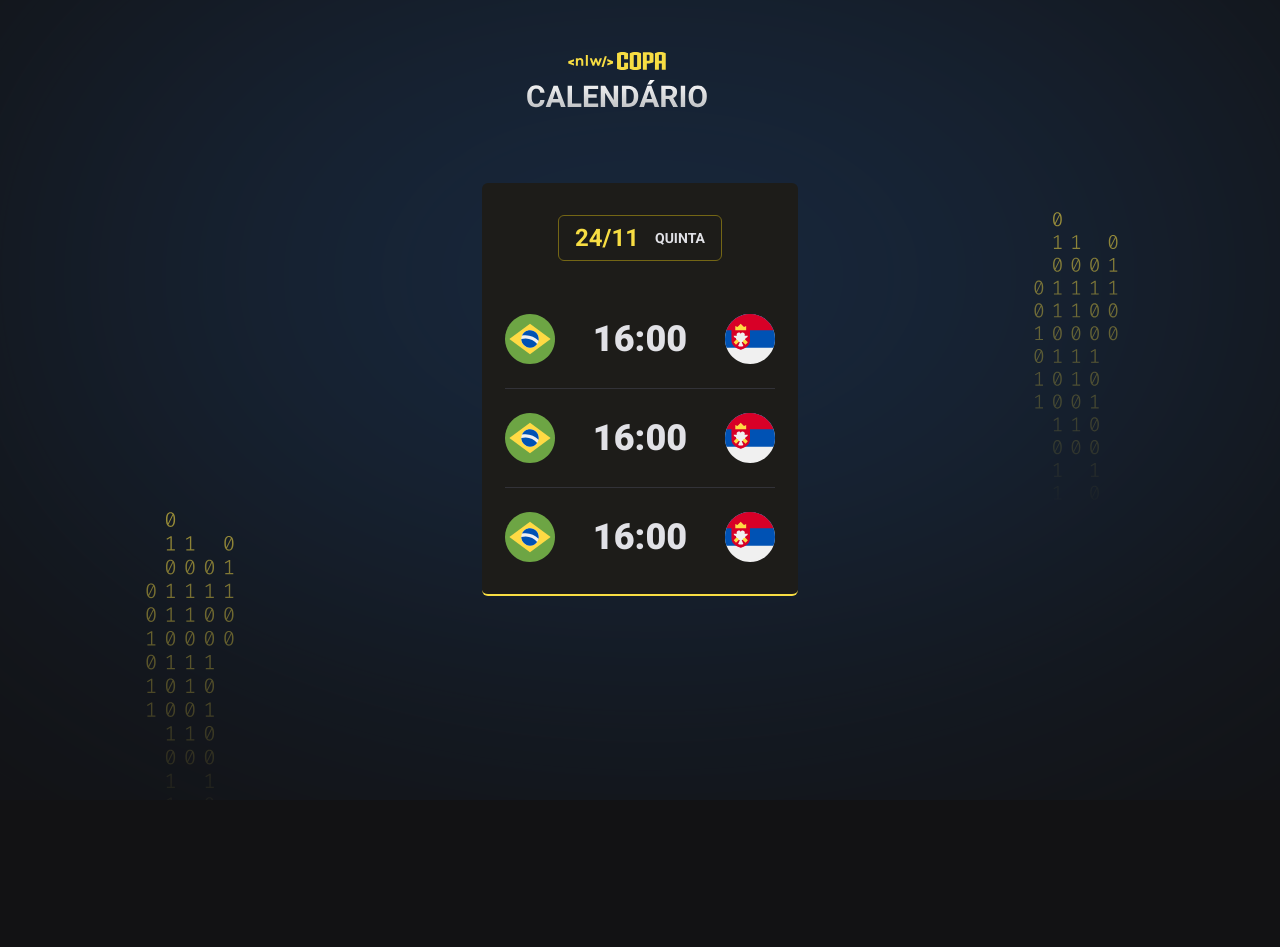
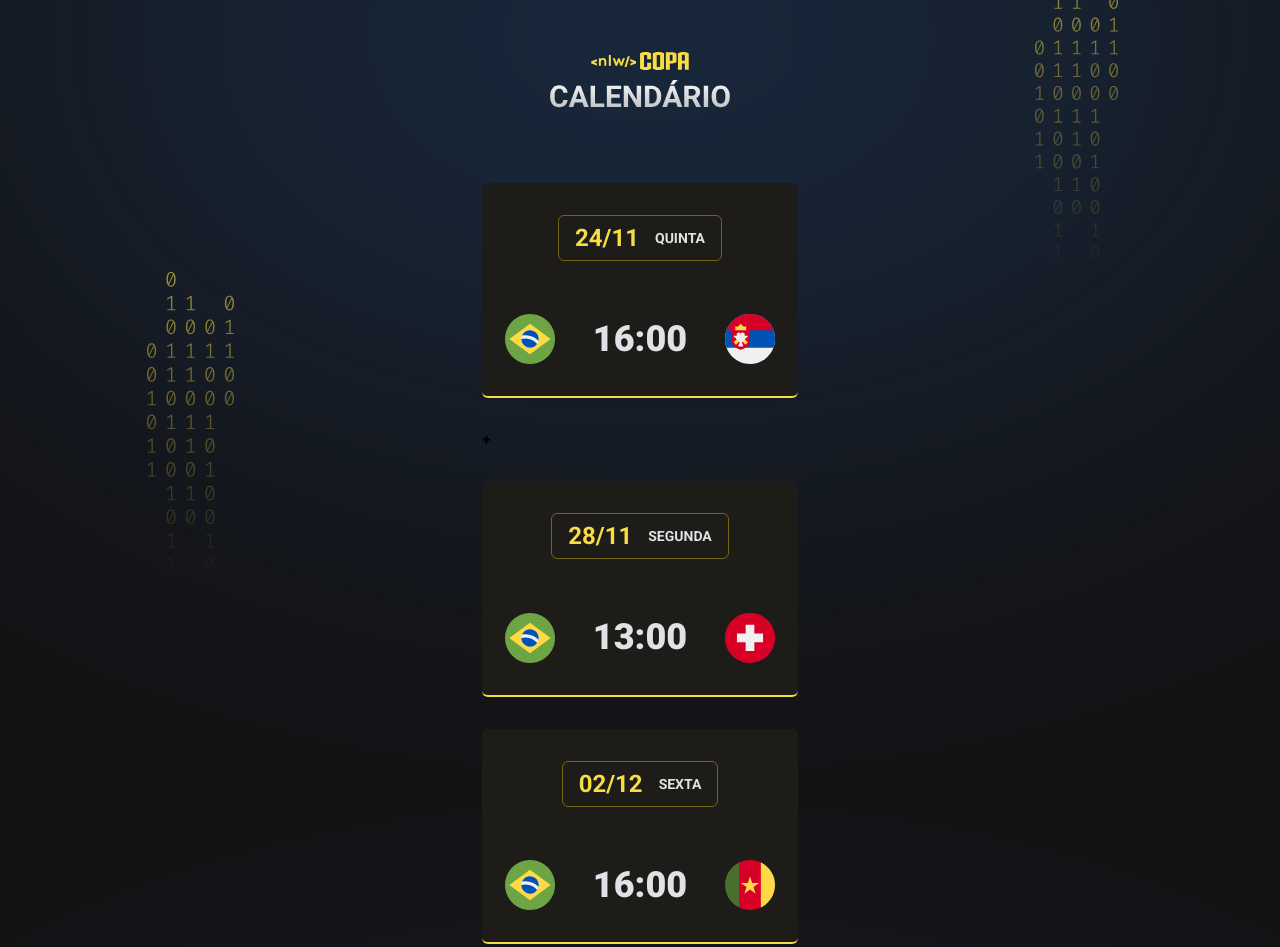
Before and after one commit to Adrianoasz/NLW-Copa_TrilhaExplorer_RocketSeat, a plain HTML site: page index.html in a window 1280 px wide. Before the commit the page ends 800 px from the top, so only its background shows below. Drawn offline with Linux system fonts and the light colour scheme.

Commit message:
commit aula03 javascript

```diff
--- a/index.html
+++ b/index.html
@@ -14,35 +14,9 @@
 
 <body>
   <div id="app">
-    <header>
-      <img src="./assets/logo.svg" alt="Logo da NLW">
-    </header>
 
-    <main id="cards">
-      <div class="card">
-        <h2>24/11 <span>Quinta</span></h2>
-        <ul>
-          <li>
-            <img src="./assets/icon-brazil.svg" alt="Bandeira do Brasil">
-            <strong>16:00</strong>
-            <img src="./assets/icon-serbia.svg" alt="Bandeira da Sérvia">
-          </li>
-
-          <li>
-            <img src="./assets/icon-brazil.svg" alt="Bandeira do Brasil">
-            <strong>16:00</strong>
-            <img src="./assets/icon-serbia.svg" alt="Bandeira da Sérvia">
-          </li>
-
-          <li>
-            <img src="./assets/icon-brazil.svg" alt="Bandeira do Brasil">
-            <strong>16:00</strong>
-            <img src="./assets/icon-serbia.svg" alt="Bandeira da Sérvia">
-          </li>
-        </ul>
-      </div>
-    </main>
   </div>
+  <script src="./main.js"></script>
 </body>
 
 </html>
--- /dev/null
+++ b/main.js
@@ -0,0 +1,32 @@
+function createGame(player1, hour, player2) {
+  return `
+<li>
+    <img src="./assets/icon-${player1}.svg" alt="Bandeira do ${player1}">
+    <strong>${hour}</strong>
+    <img src="./assets/icon-${player2}.svg" alt="Bandeira da ${player2}">
+  </li>
+`
+}
+
+function createCard(date, day, games) {
+  return `
+  <div class="card">
+    <h2>${date} <span>${day}</span></h2>
+    <ul>
+    ${games}
+    </ul>
+  </div>
+  `
+}
+
+document.querySelector("#app").innerHTML = `
+<header>
+    <img src="./assets/logo.svg" alt="Logo da NLW">
+  </header>
+  <main id="cards">
+  ${createCard("24/11", "Quinta", createGame("brazil", "16:00", "serbia"))} +
+
+  ${createCard("28/11", "Segunda", createGame("brazil", "13:00", "switzerland"))}
+  ${createCard("02/12", "Sexta", createGame("brazil", "16:00", "cameroon"))}
+  </main>
+`
--- a/style.css
+++ b/style.css
@@ -12,11 +12,11 @@ body {
   background-color: #121214;
   background-image: url(./assets/bg.svg);
   background-position-x: center;
-  background-position-y: 55.6%;
+  background-position-y: -715px;
 }
 
 body * {
-  font-family: 'Roboto', sans-serif;
+  font-family: "Roboto", sans-serif;
 }
 
 #app {
@@ -26,6 +26,13 @@ body * {
 
 header {
   margin-bottom: 63px;
+  text-align: center;
+}
+
+#cards {
+  display: flex;
+  flex-direction: column;
+  gap: 32px;
 }
 
 .card {
@@ -64,7 +71,6 @@ header {
   display: flex;
   flex-direction: column;
   gap: 24px;
-
   width: 270px;
 }
 
@@ -83,6 +89,5 @@ header {
   font-weight: 900;
   font-size: 36px;
   line-height: 125%;
-
   color: #e1e1e6;
 }
```
Also changed, not shown: assets/icon-cameroon.svg (added), assets/icon-switzerland.svg (added).
